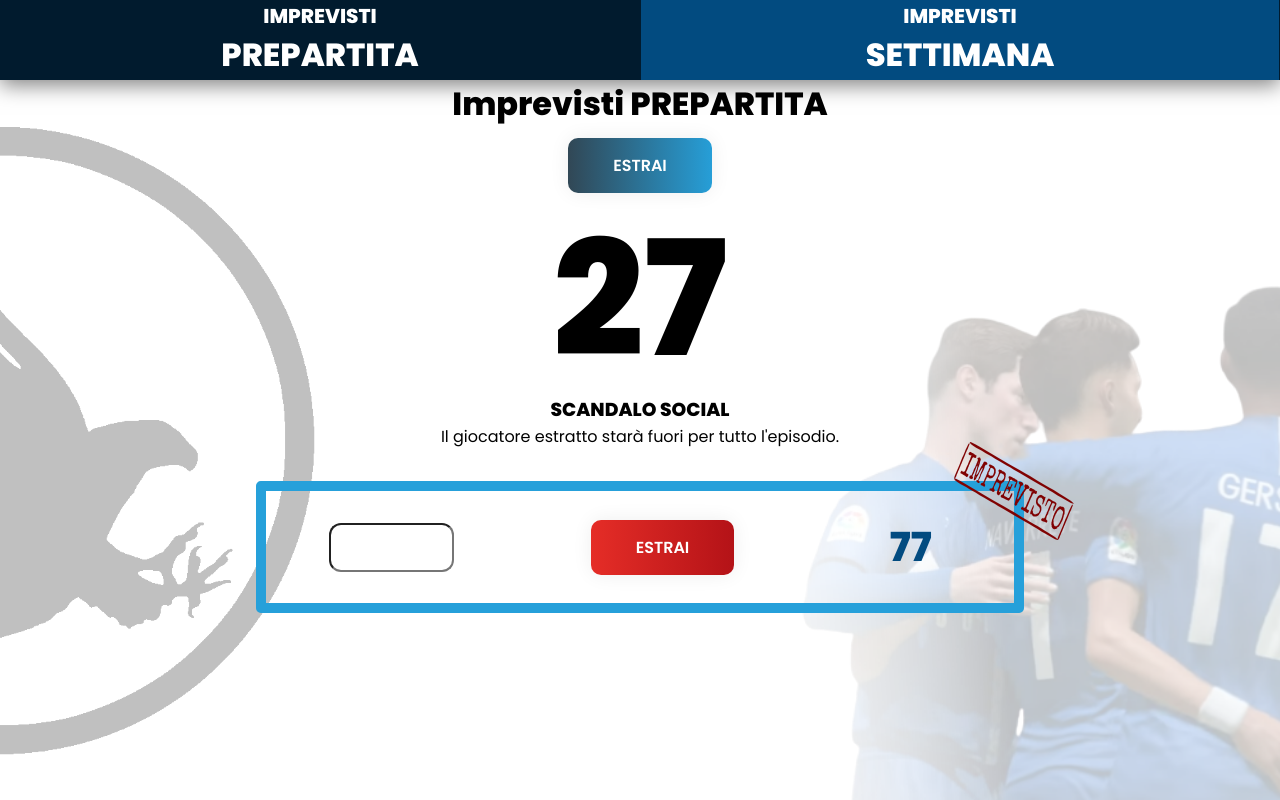
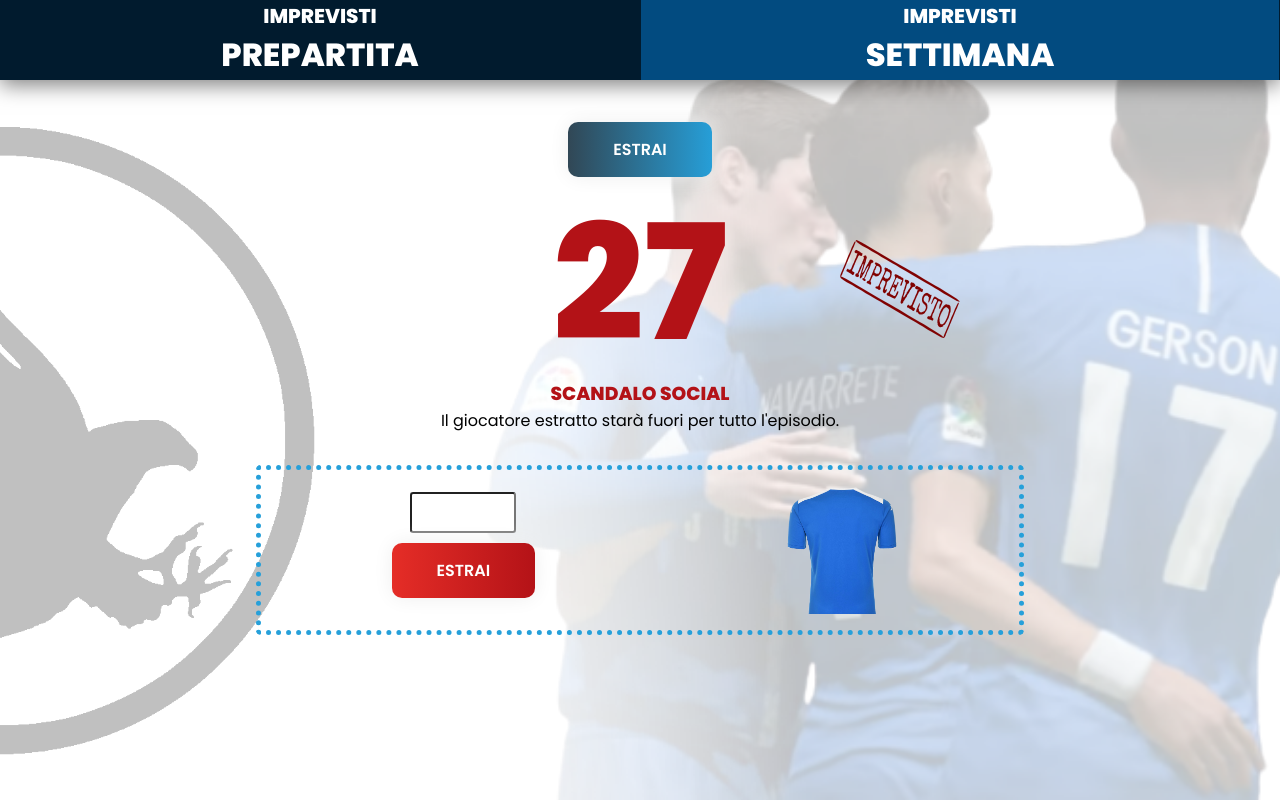
Before and after one commit to tgalex75/ImprevistiFalco, a React (Create React App) app: page / in a window 1280 px wide. Built offline with nearby package versions, Linux system fonts and the light colour scheme.

Commit message:
v 0.4
Added "Imprevisti" logic

```diff
--- a/src/App.js
+++ b/src/App.js
@@ -5,17 +5,7 @@ import Main from "./Main";
 
 export default function App() {
 
-    function getRandomNumber() {
-        return Math.floor(Math.random() * imprev.length) + 1;
-    }
-
-    const [randomNumber, setRandomNumber] = React.useState(getRandomNumber)
-
-    function randNumBox() {
-        console.clear()
-        setRandomNumber(getRandomNumber)
-    }
-
+    /* Header Menu State */
     const [mainState, setMainState] = React.useState("prepartita");
 
     function selectMainPrepartita() {
@@ -24,6 +14,17 @@ export default function App() {
 
     function selectMainSettimana() {
         setMainState("settimana");
+    }
+
+    /* Get random number for Normal 29 elements from "Imprevisti" data */
+    function getRandomNumber() {
+        return Math.floor(Math.random() * imprev.length) + 1;
+    }
+
+    const [randomNumber, setRandomNumber] = React.useState(getRandomNumber)
+
+    function randNumBox() {
+        setRandomNumber(getRandomNumber)
     }
 
     return (
--- a/src/Main.js
+++ b/src/Main.js
@@ -1,14 +1,23 @@
 import React from "react";
 
 export default function Main(props) {
-    /* const imprevistiMappati = props.imprev.map((item, index)=>(
-        {
-            id: item.id,
-            title: item.title,
-            description: item.description,
-            isImprev: item.isImprev
-        }
-    )) */
+
+    const [inputField, setInputField] = React.useState({randomPlayerNumber: ""})
+
+    function handleChange(event) {
+        setInputField(prevInputField => {
+            return {
+                ...prevInputField,
+                [event.target.name]: event.target.value
+            }
+        })
+    }
+
+    const [extractedNumber, setExtractedNumber] = React.useState(null)
+
+    function chooseRandomPlayer () {
+        setExtractedNumber(Math.floor(Math.random() * inputField.randomPlayerNumber) + 1)
+    }
     let ranNumImprev = props.randomNumber
     let randNumFixedIndex = ranNumImprev - 1
     let title = props.imprev[randNumFixedIndex -1].title
@@ -20,15 +29,21 @@ export default function Main(props) {
         <main className="main">
             {props.mainState === "prepartita" && (
                 <div className="displayPrepartita">
-                    <h1>Imprevisti PREPARTITA</h1>
                     <div className="btn-randNum" onClick={props.randNumBox}>ESTRAI</div>
-                    <h2 id="randomNumber">{ranNumImprev}</h2>
-                    <h3>{title}</h3>
+                    <h2 className={isImprev ? "red-alert" : ""} id="randomNumber">{ranNumImprev}</h2>
+                    <h3 className={isImprev ? "red-alert" : ""}>{title}</h3>
                     <p>{description}</p>
                     {ultEstrazione && <div className="ultEstrazione">
-                        <input type="number" min="1" max="35"/>
-                        <div className="btn-player" onClick={props.randNumBox}>ESTRAI</div>
-                        <h2 className="randomPlayer">77</h2>
+                        <div className="container">
+                            <input type="number"
+                            name="randomPlayerNumber"
+                            value={inputField.randomPlayerNumber}
+                            onChange={handleChange}
+                            min="1" max="35"
+                            />
+                            <div className="btn-player" onClick={chooseRandomPlayer}>ESTRAI</div>
+                        </div>
+                        <div className="randomPlayer">{extractedNumber}</div>
                         <div className="img-impr"></div>
                     </div>}
                 </div>
--- a/src/imprev.js
+++ b/src/imprev.js
@@ -1,7 +1,7 @@
 export default [
     {
         id: 1,
-        title: "- nessun imprevisto -",
+        title: "nessun imprevisto",
         description: "Mister non abbiamo scuse: vogliamo i 3 punti!",
         isImprev: false,
         ultEstrazione: false
@@ -15,7 +15,7 @@ export default [
     },
     {
         id: 3,
-        title: "- nessun imprevisto -",
+        title: "nessun imprevisto",
         description: "La Dea bendata ci sorride: rendiamola fiera di noi!",
         isImprev: false,
         ultEstrazione: false
@@ -29,7 +29,7 @@ export default [
     },
     {
         id: 5,
-        title: "- nessun imprevisto -",
+        title: "nessun imprevisto",
         description: "Mister non abbiamo scuse: vogliamo i 3 punti!",
         isImprev: false,
         ultEstrazione: false
@@ -43,14 +43,14 @@ export default [
     },
     {
         id: 7,
-        title: "- nessun imprevisto -",
+        title: "nessun imprevisto",
         description: "La Dea bendata ci sorride: rendiamola fiera di noi!",
         isImprev: false,
         ultEstrazione: false
     },
     {
         id: 8,
-        title: "- nessun imprevisto -",
+        title: "nessun imprevisto",
         description: "Mister non abbiamo scuse: vogliamo i 3 punti!",
         isImprev: false,
         ultEstrazione: false
@@ -64,14 +64,14 @@ export default [
     },
     {
         id: 10,
-        title: "- nessun imprevisto -",
+        title: "nessun imprevisto",
         description: "La Dea bendata ci sorride: rendiamola fiera di noi!",
         isImprev: false,
         ultEstrazione: false
     },
     {
         id: 11,
-        title: "- nessun imprevisto -",
+        title: "nessun imprevisto",
         description: "Mister non abbiamo scuse: vogliamo i 3 punti!",
         isImprev: false,
         ultEstrazione: false
@@ -85,14 +85,14 @@ export default [
     },
     {
         id: 13,
-        title: "- nessun imprevisto -",
+        title: "nessun imprevisto",
         description: "La Dea bendata ci sorride: rendiamola fiera di noi!",
         isImprev: false,
         ultEstrazione: false
     },
     {
         id: 14,
-        title: "- nessun imprevisto -",
+        title: "nessun imprevisto",
         description: "Mister non abbiamo scuse: vogliamo i 3 punti!",
         isImprev: false,
         ultEstrazione: false
@@ -106,14 +106,14 @@ export default [
     },
     {
         id: 16,
-        title: "- nessun imprevisto -",
+        title: "nessun imprevisto",
         description: "La Dea bendata ci sorride: rendiamola fiera di noi!",
         isImprev: false,
         ultEstrazione: false
     },
     {
         id: 17,
-        title: "- nessun imprevisto -",
+        title: "nessun imprevisto",
         description: "Mister non abbiamo scuse: vogliamo i 3 punti!",
         isImprev: false,
         ultEstrazione: false
@@ -127,14 +127,14 @@ export default [
     },
     {
         id: 19,
-        title: "- nessun imprevisto -",
+        title: "nessun imprevisto",
         description: "Mister non abbiamo scuse: vogliamo i 3 punti!",
         isImprev: false,
         ultEstrazione: false
     },
     {
         id: 20,
-        title: "- nessun imprevisto -",
+        title: "nessun imprevisto",
         description: "La Dea bendata ci sorride: rendiamola fiera di noi!",
         isImprev: false,
         ultEstrazione: false
@@ -148,14 +148,14 @@ export default [
     },
     {
         id: 22,
-        title: "- nessun imprevisto -",
+        title: "nessun imprevisto",
         description: "La Dea bendata ci sorride: rendiamola fiera di noi!",
         isImprev: false,
         ultEstrazione: false
     },
     {
         id: 23,
-        title: "- nessun imprevisto -",
+        title: "nessun imprevisto",
         description: "Mister non abbiamo scuse: vogliamo i 3 punti!",
         isImprev: false,
         ultEstrazione: false
@@ -169,7 +169,7 @@ export default [
     },
     {
         id: 25,
-        title: "- nessun imprevisto -",
+        title: "nessun imprevisto",
         description: "La Dea bendata ci sorride: rendiamola fiera di noi!",
         isImprev: false,
         ultEstrazione: false
@@ -183,7 +183,7 @@ export default [
     },
     {
         id: 27,
-        title: "- nessun imprevisto -",
+        title: "nessun imprevisto",
         description: "Mister non abbiamo scuse: vogliamo i 3 punti!",
         isImprev: false,
         ultEstrazione: false
@@ -197,7 +197,7 @@ export default [
     },
     {
         id: 29,
-        title: "- nessun imprevisto -",
+        title: "nessun imprevisto",
         description: "La Dea bendata ci sorride: rendiamola fiera di noi!",
         isImprev: false,
         ultEstrazione: false
--- a/src/index.css
+++ b/src/index.css
@@ -53,14 +53,16 @@ body {
 
 /* MAIN SECTION */
 
+
 .main {
     width: 100vw;
     height: 90vh;
     text-align: center;
     background-image: url(../public/logo900_25.png), url(../public/right-bg25.png);
-    background-repeat: no-repeat;
-    background-size: 50%;
-    background-position: -50%, 125% bottom;
+    background-repeat: no-repeat, no-repeat;
+    background-size: 50%, 75%;
+    background-position: -50%, 150% bottom;
+    /* background-color: rgba(0, 0, 0, 0.9); */
 }
 
 .displayPrepartita {
@@ -68,6 +70,7 @@ body {
     flex-direction: column;
     align-items: center;
     justify-content: space-around;
+    padding-top: 2rem;
 }
 
 .btn-randNum {
@@ -111,35 +114,26 @@ body {
     align-items: center;
     justify-content: space-around;
     width: 60vw;
-    border: 10px solid #26a0da;
+    border: 5px dotted #26a0da;
     border-radius: 0.3em;
     padding: 1em 0;
     position: relative;
 }
 
-.ultEstrazione > input {
+.ultEstrazione > .container {
+    display: flex;
+    flex-direction: column;
+    align-items: center;
+    justify-content: center;
+}
+
+.ultEstrazione > .container > input {
     text-align: center;
-    border-radius: 0.3em;
+    border-radius: 0.1em;
     font-weight: 600;
-    font-size: 2.5rem;
+    font-size: 2rem;
     max-width: 8rem;
     padding-left: 10px;
-}
-
-.ultEstrazione > .btn-randNum {
-    margin: 0 20px;
-}
-
-.randomPlayer {
-    border-radius: 50%;
-    height: 5rem;
-    width: 5rem;
-    /* background-color: #800202; */
-    color: #024b80;
-    display: flex;
-    align-items: center;
-    justify-content: center;
-    font-size: 2.5rem;
 }
 
 .btn-player {
@@ -171,14 +165,33 @@ body {
     text-decoration: none;
 }
 
+.randomPlayer {
+    height: 8rem;
+    width: 7rem;
+    display: flex;
+    align-items: center;
+    justify-content: center;
+    font-size: 2.8rem;
+    font-weight: 600;
+    background-image: url(../public/retro-shirt.png);
+    background-size: cover;
+    background-repeat: no-repeat;
+    color: #fff;
+    padding-bottom: .5em;
+}
+
 .img-impr {
     background-image: url(../public/imprevisto.png);
     background-size: cover;
     width: 120px;
     height: 98px;
-    position: absolute;
-    top: calc(0px - (98px / 2));
-    right: calc(0px - (120px / 2));
+    position: fixed;
+    top: 30%;
+    right: 25%;
+}
+
+.red-alert {
+    color: #b31217;
 }
 
 /* MEDIA QUERIES */
@@ -187,4 +200,6 @@ body {
     #menu-prepartita, #menu-settimana {font-size: 1.8vh;}
     #menu-prepartita > span, #menu-settimana > span {font-size: 3.2vh;}
     .ultEstrazione {flex-direction: column;}
+    .img-impr {right: 0;
+    }
 }
```
Also changed, not shown: src/imprevSettim.js (added, +204 -0 lines), public/retro-shirt.png (added), 1 other file (tests, documents, lock files or other folders).
